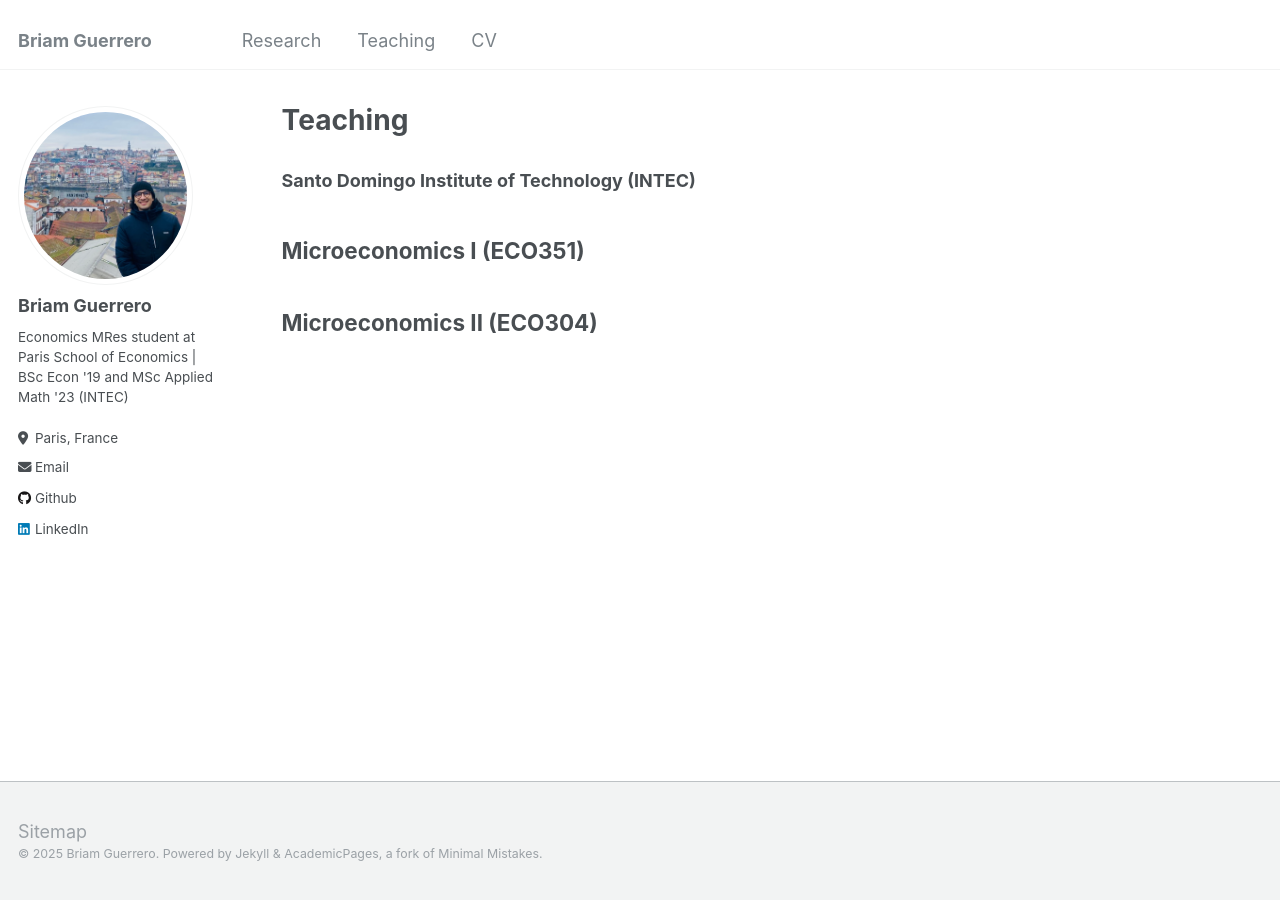
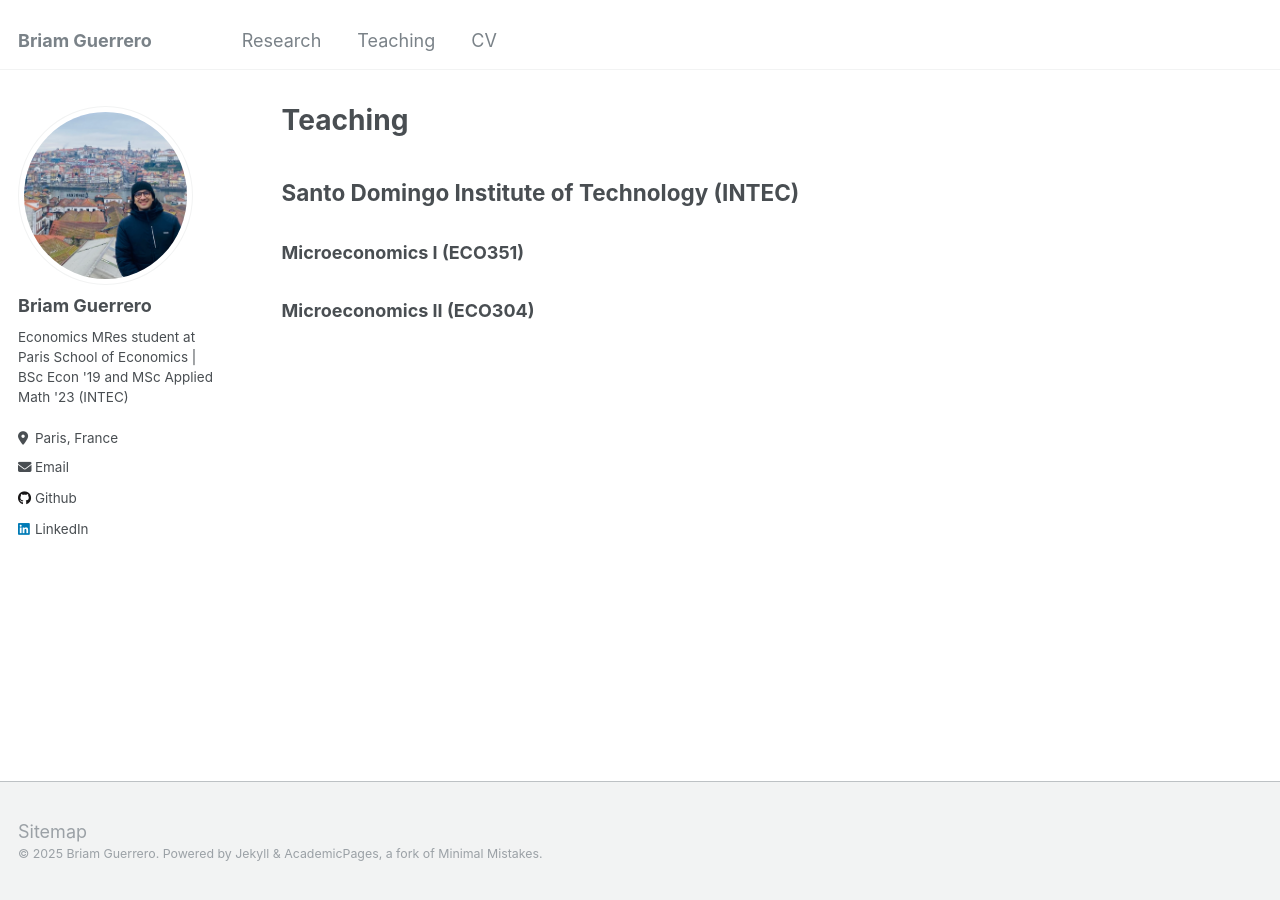
Before and after one commit to briamguerrerob/briamguerrerob.github.io, a Jekyll site: the page built from _pages/teaching.md, in a window 1280 px wide. Built offline with Jekyll 4.4.1, drawn with Linux system fonts in a browser that asks for light colours.

```diff
--- a/_pages/teaching.md
+++ b/_pages/teaching.md
@@ -5,11 +5,11 @@ permalink: /teaching/
 author_profile: true
 ---
 
-### Santo Domingo Institute of Technology (INTEC)
-## Microeconomics I (ECO351)
+## Santo Domingo Institute of Technology (INTEC)
+### Microeconomics I (ECO351)
 
 
-## Microeconomics II (ECO304)
+### Microeconomics II (ECO304)
 
 
 
```
